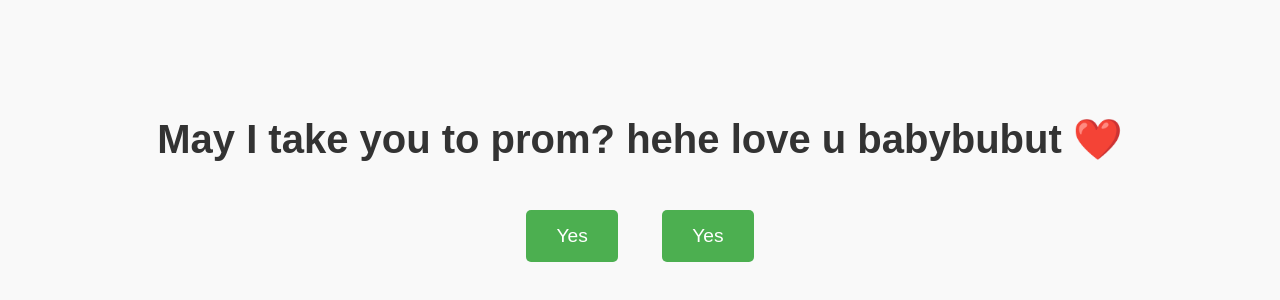
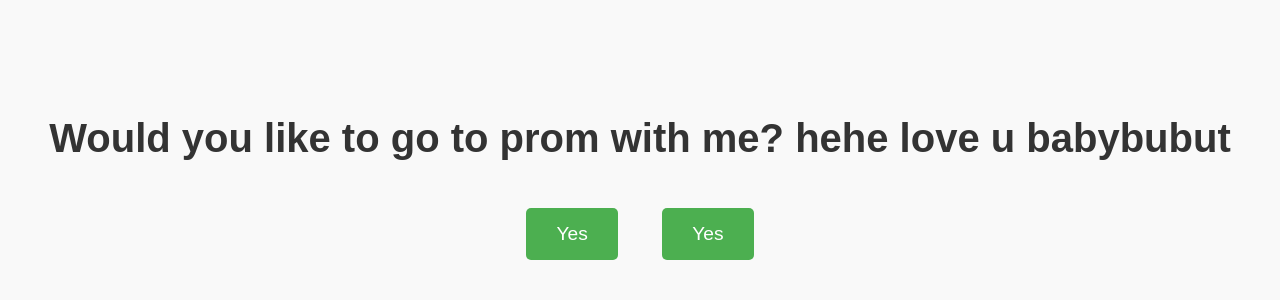
Before and after one commit to DiscouragedStudent/index.html, a plain HTML site: page index.html in a window 1280 px wide. Shown: the part 140-440 px from the top of the page. Drawn offline with nearby package versions, Linux system fonts and the light colour scheme.

Commit message:
Update index.html

```diff
--- a/index.html
+++ b/index.html
@@ -36,18 +36,37 @@
             display: none;
             margin-top: 20px;
         }
+        .hidden {
+            display: none;
+        }
     </style>
 </head>
 <body>
-    <h1>May I take you to prom? hehe love u babybubut ❤️</h1>
-    <button class="button" onclick="showGif()">Yes</button>
-    <button class="button" onclick="showGif()">Yes</button>
+    <h1>Would you like to go to prom with me? hehe love u babybubut</h1>
+    <div id="buttons">
+        <button class="button" onclick="showGifAndConfetti()">Yes</button>
+        <button class="button" onclick="showGifAndConfetti()">Yes</button>
+    </div>
     <img class="gif" src="https://media3.giphy.com/media/v1.Y2lkPTc5MGI3NjExanBxZWFkOG9tdTlwNTdrZXo2cm01ZXcweDVuZjFhN252bXdxdTk0diZlcD12MV9pbnRlcm5hbF9naWZfYnlfaWQmY3Q9Zw/MDJ9IbxxvDUQM/giphy.gif" alt="Cute Cat GIF" width="300">
 
+    <!-- Include Confetti Library -->
+    <script src="https://cdn.jsdelivr.net/npm/canvas-confetti@1.6.0/dist/confetti.browser.min.js"></script>
     <script>
-        function showGif() {
+        function showGifAndConfetti() {
+            // Hide buttons
+            const buttonsDiv = document.getElementById('buttons');
+            buttonsDiv.classList.add('hidden');
+
+            // Show the GIF
             const gif = document.querySelector('.gif');
             gif.style.display = 'block';
+
+            // Trigger confetti
+            confetti({
+                particleCount: 100,
+                spread: 70,
+                origin: { y: 0.6 },
+            });
         }
     </script>
 </body>
```
